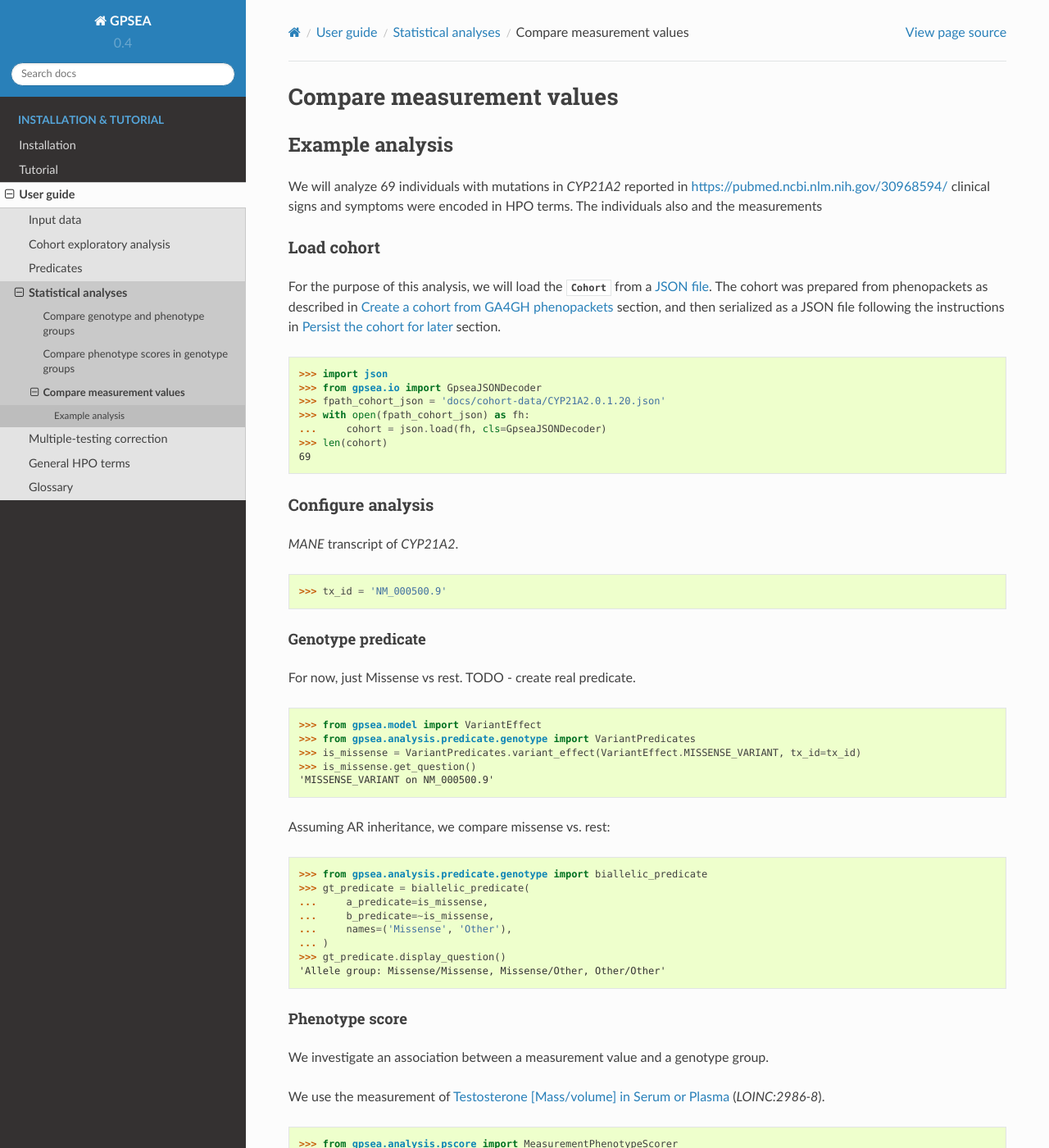
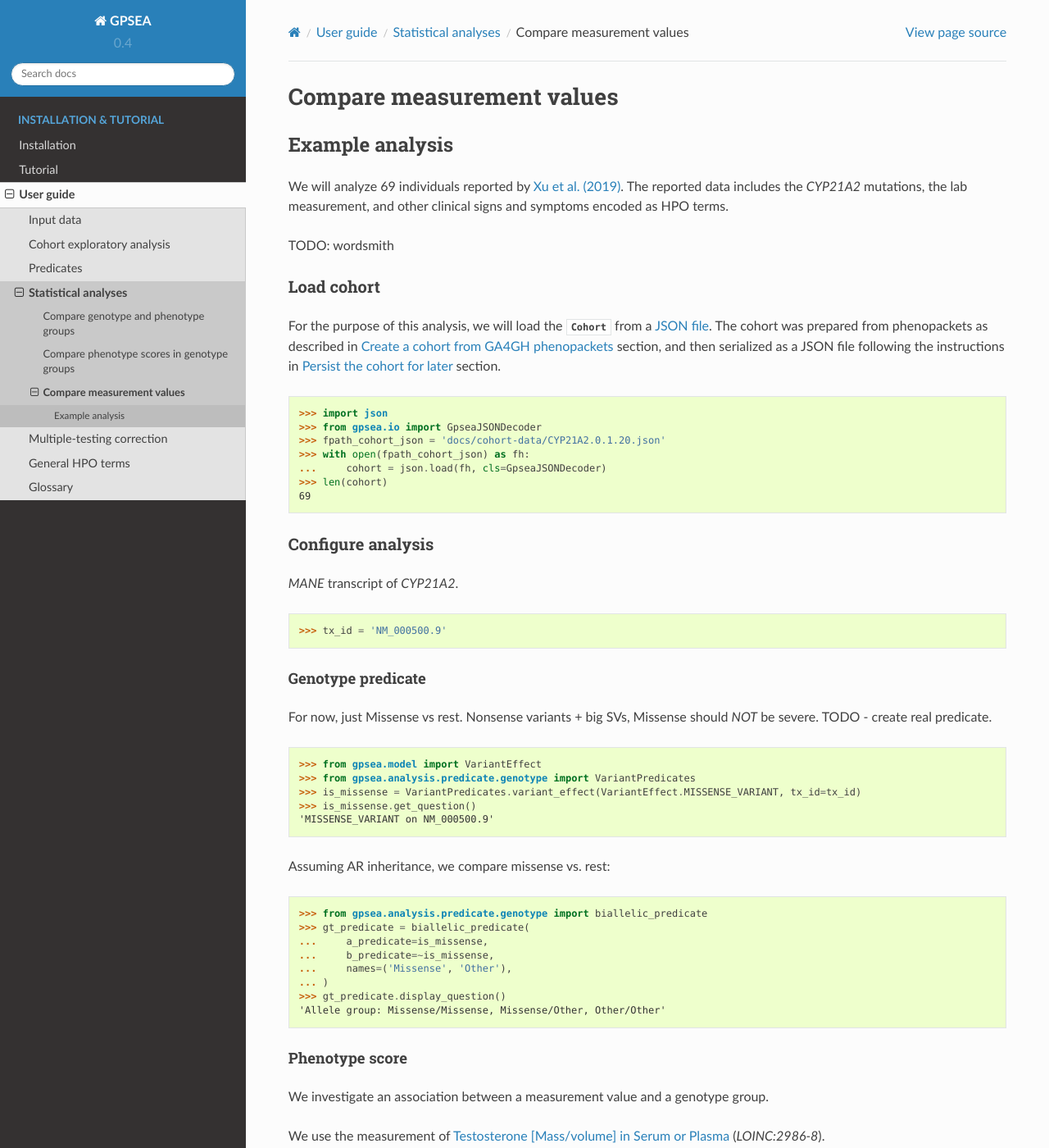
Before and after one commit to monarch-initiative/gpsea, a Sphinx documentation site: the page built from docs/user-guide/analyses/measurements.rst, in a window 1280 px wide and 1400 px high. Shown: the whole window at 82% size. Built offline with Sphinx 7.4.7 and the Read the Docs theme 2.0.0, drawn with Linux system fonts in a browser that asks for light colours; pages that are not in the unit, such as notebooks, are missing from menus; some of the changed text lies outside the part shown.

Commit message:
Update measurements guide.

```diff
--- a/docs/user-guide/analyses/measurements.rst
+++ b/docs/user-guide/analyses/measurements.rst
@@ -10,10 +10,12 @@ Compare measurement values
 Example analysis
 ****************
 
-We will analyze 69 individuals with mutations in *CYP21A2* reported in
-`<https://pubmed.ncbi.nlm.nih.gov/30968594/>`_
-clinical signs and symptoms were encoded in HPO terms.
-The individuals also and the measurements
+We will analyze 69 individuals reported by
+`Xu et al. (2019) <https://pubmed.ncbi.nlm.nih.gov/30968594/>`_.
+The reported data includes the *CYP21A2* mutations, the lab measurement,
+and other clinical signs and symptoms encoded as HPO terms.
+
+TODO: wordsmith
 
 
 Load cohort
@@ -48,6 +50,8 @@ Genotype predicate
 ------------------
 
 For now, just Missense vs rest.
+Nonsense variants + big SVs,
+Missense should *NOT* be severe.
 TODO - create real predicate.
 
 >>> from gpsea.model import VariantEffect
@@ -135,4 +139,4 @@ Prepare genotype category legend:
 >>> gt_id_to_name
 {0: 'Missense/Missense', 1: 'Missense/Other', 2: 'Other/Other'}
 
-TODO: finish!
+TODO: wordsmith & finish!
```
